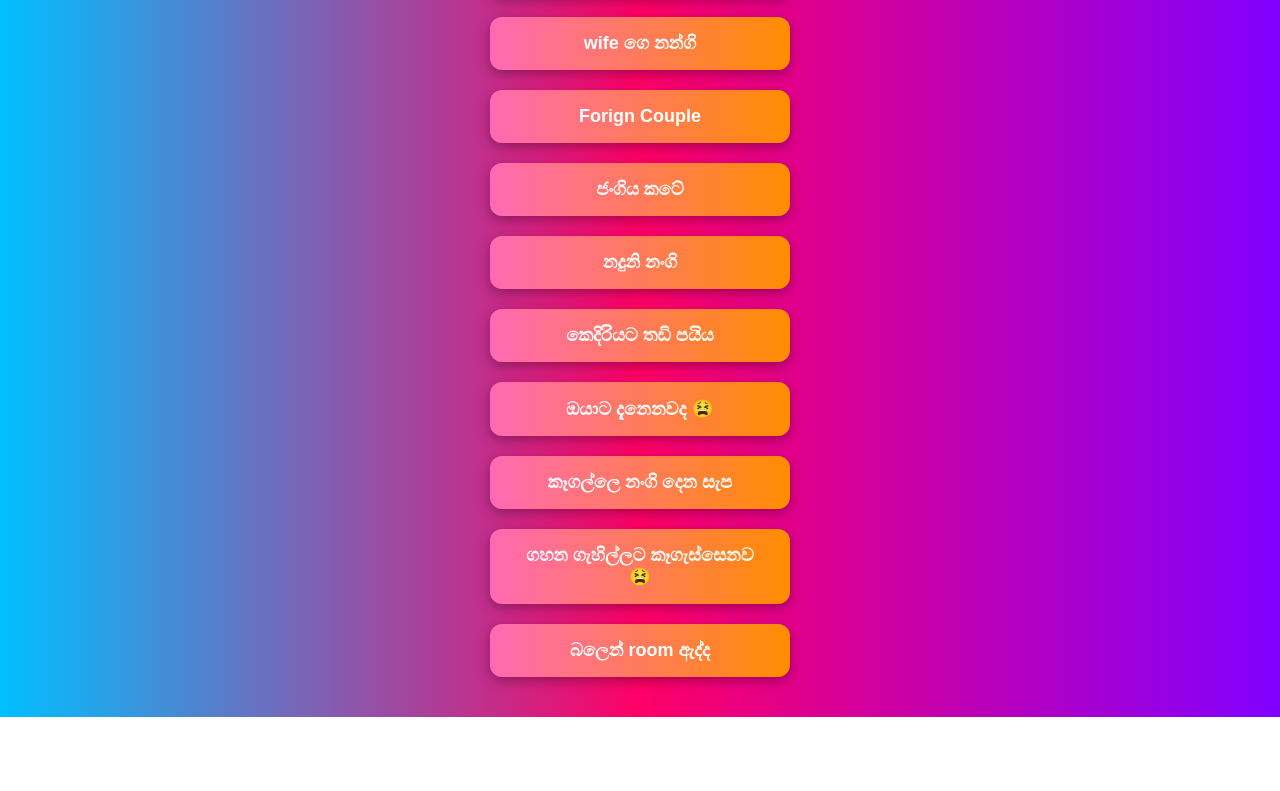
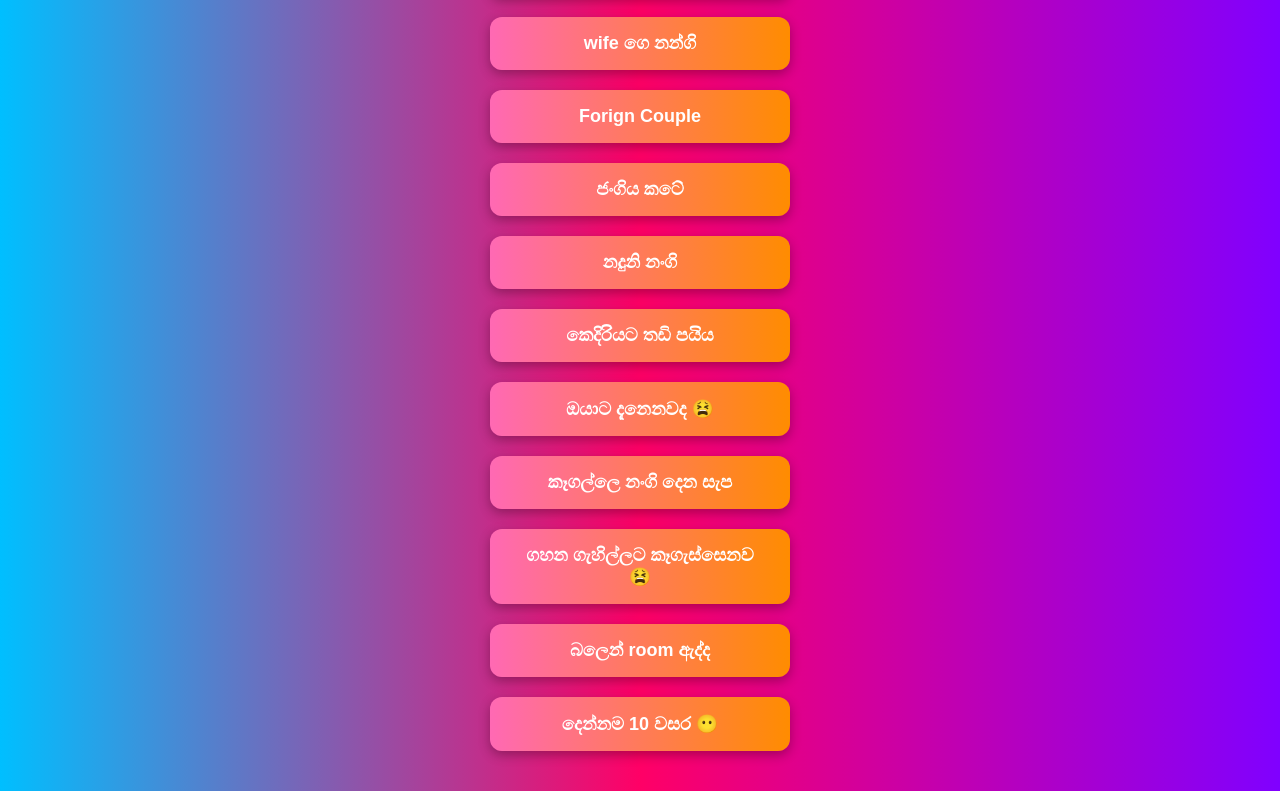
Before and after one commit to myapp-development/webmy, a plain HTML site: page index.html in a window 1280 px wide. Shown: the part 1307-2098 px from the top of the page. Before the commit the page ends 2024 px from the top, so only its background shows below. Drawn offline with Linux system fonts and the light colour scheme.

Commit message:
Update index.html

```diff
--- a/index.html
+++ b/index.html
@@ -85,6 +85,7 @@
     <a href="kagalle_nangi.html"onclick="window.open('https://otieu.com/4/9928747','_blank')"><button>කෑගල්ලෙ නංගි දෙන සැප </button></a>
     <a href="kagaddi_gahanawa.html"onclick="window.open('https://otieu.com/4/9928747','_blank')"><button>ගහන ගැහිල්ලට කෑගැස්සෙනව 😫</button></a>
     <a href="balen_room.html"onclick="window.open('https://otieu.com/4/9928747','_blank')"><button>බලෙන් room ඇද්ද</button></a>
+    <a href="grade_10.html"onclick="window.open('https://otieu.com/4/9928747','_blank')"><button>දෙන්නම 10 වසර 😶</button></a>
 
 
   </div>
```
